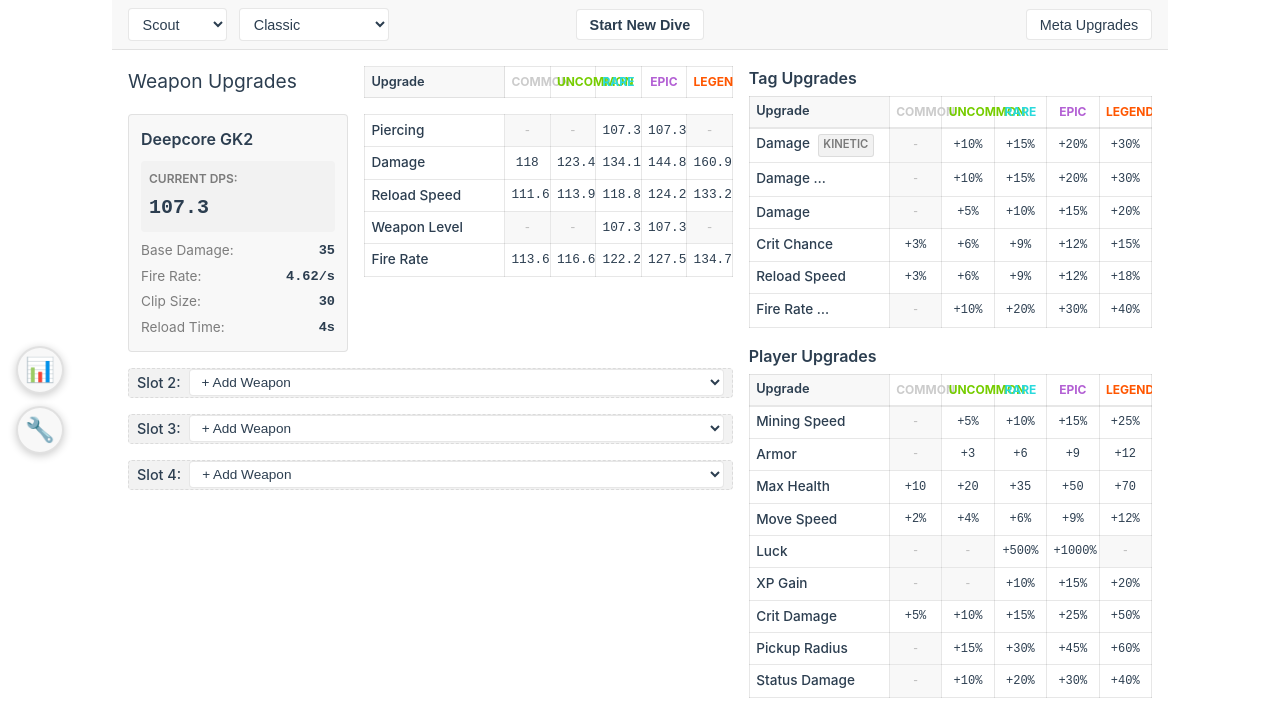
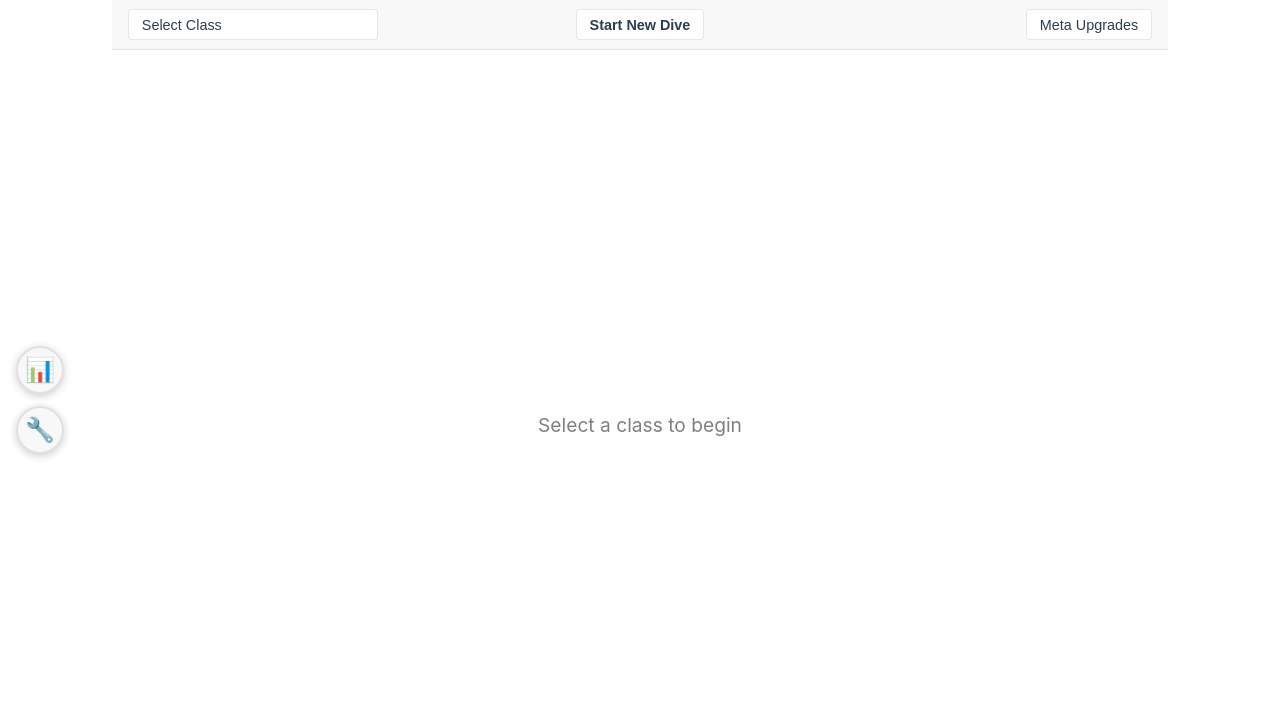
Before and after one commit to daniell-me/dwarf-math, a Vue app: page / in a window 1280 px wide. Shown: the top 726 px of the page. Built offline with nearby package versions, Linux system fonts and the light colour scheme.

Commit message:
change class dropdown to a modal

```diff
--- a/src/components/v2/HeaderV2.vue
+++ b/src/components/v2/HeaderV2.vue
@@ -1,14 +1,17 @@
 <script setup lang="ts">
-import { computed, onMounted } from 'vue'
-import type { ClassMod, Class } from '@/data/types'
+import { computed, watch } from 'vue'
+import type { ClassMod } from '@/data/types'
+import ClassSelectionModal from './ClassSelectionModal.vue'
 
 interface Props {
   classMods: ClassMod[]
   selectedClassMod: ClassMod | null
+  showClassModal: boolean
 }
 
 interface Emits {
   (e: 'update:selectedClassMod', value: ClassMod): void
+  (e: 'update:showClassModal', value: boolean): void
   (e: 'openMetaUpgrades'): void
   (e: 'startNewDive'): void
 }
@@ -16,76 +19,47 @@ interface Emits {
 const props = defineProps<Props>()
 const emit = defineEmits<Emits>()
 
-// Initialize with first class mod on mount
-onMounted(() => {
-  if (!props.selectedClassMod && props.classMods.length > 0) {
-    emit('update:selectedClassMod', props.classMods[0])
-  }
+// Debug watcher
+watch(() => props.showClassModal, (newValue, oldValue) => {
+  console.log('HeaderV2: showClassModal prop changed from', oldValue, 'to', newValue)
 })
 
-// Get unique classes
-const classes = computed(() => {
-  const uniqueClasses = new Set(props.classMods.map(mod => mod.class))
-  return Array.from(uniqueClasses)
+const buttonText = computed(() => {
+  if (props.selectedClassMod) {
+    return `${props.selectedClassMod.class} - ${props.selectedClassMod.name}`
+  }
+  return 'Select Class'
 })
 
-// Get selected class
-const selectedClass = computed(() => props.selectedClassMod?.class || null)
-
-// Get class mods for selected class
-const availableMods = computed(() => {
-  if (!selectedClass.value) return []
-  return props.classMods.filter(mod => mod.class === selectedClass.value)
-})
-
-function selectClass(event: Event) {
-  const target = event.target as HTMLSelectElement
-  const className = target.value as Class
-  // Select the first mod for this class
-  const firstMod = props.classMods.find(mod => mod.class === className)
-  if (firstMod) {
-    emit('update:selectedClassMod', firstMod)
-  }
+function selectClassMod(mod: ClassMod) {
+  emit('update:selectedClassMod', mod)
 }
 
-function selectModByName(event: Event) {
-  const target = event.target as HTMLSelectElement
-  const modName = target.value
-  const mod = props.classMods.find(m => m.name === modName)
-  if (mod) {
-    emit('update:selectedClassMod', mod)
-  }
+function openClassModal() {
+  emit('update:showClassModal', true)
+}
+
+function closeClassModal() {
+  emit('update:showClassModal', false)
+}
+
+function handleStartNewDive() {
+  console.log('HeaderV2: handleStartNewDive called')
+  emit('startNewDive')
+  console.log('HeaderV2: startNewDive emitted')
 }
 </script>
 
 <template>
   <header class="header-v2">
     <div class="left-section">
-      <select
-        :value="selectedClass || ''"
-        @change="selectClass"
-        class="class-select"
-      >
-        <option v-for="className in classes" :key="className" :value="className">
-          {{ className }}
-        </option>
-      </select>
-
-      <select
-        v-if="selectedClass"
-        :value="selectedClassMod?.name || ''"
-        @change="selectModByName"
-        class="mod-select"
-      >
-        <option value="" disabled>Select class mod</option>
-        <option v-for="mod in availableMods" :key="mod.name" :value="mod.name">
-          {{ mod.name }}
-        </option>
-      </select>
+      <button @click="openClassModal" class="header-button class-button">
+        {{ buttonText }}
+      </button>
     </div>
 
     <div class="center-section">
-      <button @click="emit('startNewDive')" class="header-button new-dive-button">
+      <button @click="handleStartNewDive" class="header-button new-dive-button">
         Start New Dive
       </button>
     </div>
@@ -95,6 +69,13 @@ function selectModByName(event: Event) {
         Meta Upgrades
       </button>
     </div>
+
+    <ClassSelectionModal
+      v-if="showClassModal"
+      :class-mods="classMods"
+      @select="selectClassMod"
+      @close="closeClassModal"
+    />
   </header>
 </template>
 
@@ -131,22 +112,6 @@ function selectModByName(event: Event) {
   justify-content: flex-end;
 }
 
-.class-select,
-.mod-select {
-  padding: 0.4rem 0.6rem;
-  border: 1px solid var(--color-border);
-  border-radius: 4px;
-  background: var(--color-background);
-  color: var(--color-text);
-  font-size: 0.9rem;
-  cursor: pointer;
-}
-
-.class-select:hover,
-.mod-select:hover {
-  border-color: var(--color-border-hover);
-}
-
 .header-button {
   padding: 0.4rem 0.8rem;
   border: 1px solid var(--color-border);
@@ -161,6 +126,11 @@ function selectModByName(event: Event) {
   background: var(--color-background-mute);
 }
 
+.class-button {
+  width: 250px;
+  text-align: left;
+}
+
 .new-dive-button {
   font-weight: 600;
 }
--- a/src/views/v2/HomeViewV2.vue
+++ b/src/views/v2/HomeViewV2.vue
@@ -1,5 +1,5 @@
 <script setup lang="ts">
-import { ref, computed } from 'vue'
+import { ref, computed, watch } from 'vue'
 import { weapons, weaponsMap } from '@/data/weapons'
 import { weaponUpgrades, tagUpgrades, playerUpgrades } from '@/data/upgrades'
 import { classMods } from '@/data/classMods'
@@ -27,10 +27,16 @@ const globalUpgradesStore = useGlobalUpgradesStore()
 const showMetaUpgrades = ref(false)
 const showStatsDrawer = ref(false)
 const showBuildDrawer = ref(false)
+const showClassModal = ref(false)
 
 // TODO: Add UI for gear bonuses
 const flatGearBonuses = ref<Partial<CharacterStats>>({})
 const percentGearBonuses = ref<Partial<CharacterStats>>({})
+
+// Debug watcher
+watch(showClassModal, (newValue, oldValue) => {
+  console.log('showClassModal changed from', oldValue, 'to', newValue)
+})
 
 // Calculate current character stats based on class, class mod, meta upgrades, and gear
 const characterStats = computed<CharacterStats | null>(() => {
@@ -53,6 +59,8 @@ function handleClassModChange(classMod: ClassMod) {
   // Initialize with starting weapon
   const startingWeapon = weaponsMap[classMod.startingWeaponId]
   equippedWeapons.value = [startingWeapon, null, null, null]
+  // Close the modal after selection
+  showClassModal.value = false
 }
 
 function getAvailableWeapons(currentIndex: number): Weapon[] {
@@ -133,6 +141,9 @@ function removeWeapon(index: number) {
 }
 
 function handleStartNewDive() {
+  console.log('handleStartNewDive called')
+  console.log('showClassModal before:', showClassModal.value)
+
   // Clear class selection
   selectedClassMod.value = null
 
@@ -140,8 +151,12 @@ function handleStartNewDive() {
   equippedWeapons.value = [null, null, null, null]
 
   // Clear upgrade stores (but NOT meta upgrades)
-  selectedUpgradesStore.$reset()
-  globalUpgradesStore.$reset()
+  selectedUpgradesStore.clearAll()
+  globalUpgradesStore.resetAll()
+
+  // Open class selection modal
+  showClassModal.value = true
+  console.log('showClassModal after:', showClassModal.value)
 }
 </script>
 
@@ -150,7 +165,9 @@ function handleStartNewDive() {
     <HeaderV2
       :class-mods="classMods"
       :selected-class-mod="selectedClassMod"
+      :show-class-modal="showClassModal"
       @update:selected-class-mod="handleClassModChange"
+      @update:show-class-modal="showClassModal = $event"
       @open-meta-upgrades="showMetaUpgrades = true"
       @start-new-dive="handleStartNewDive"
     />
```
